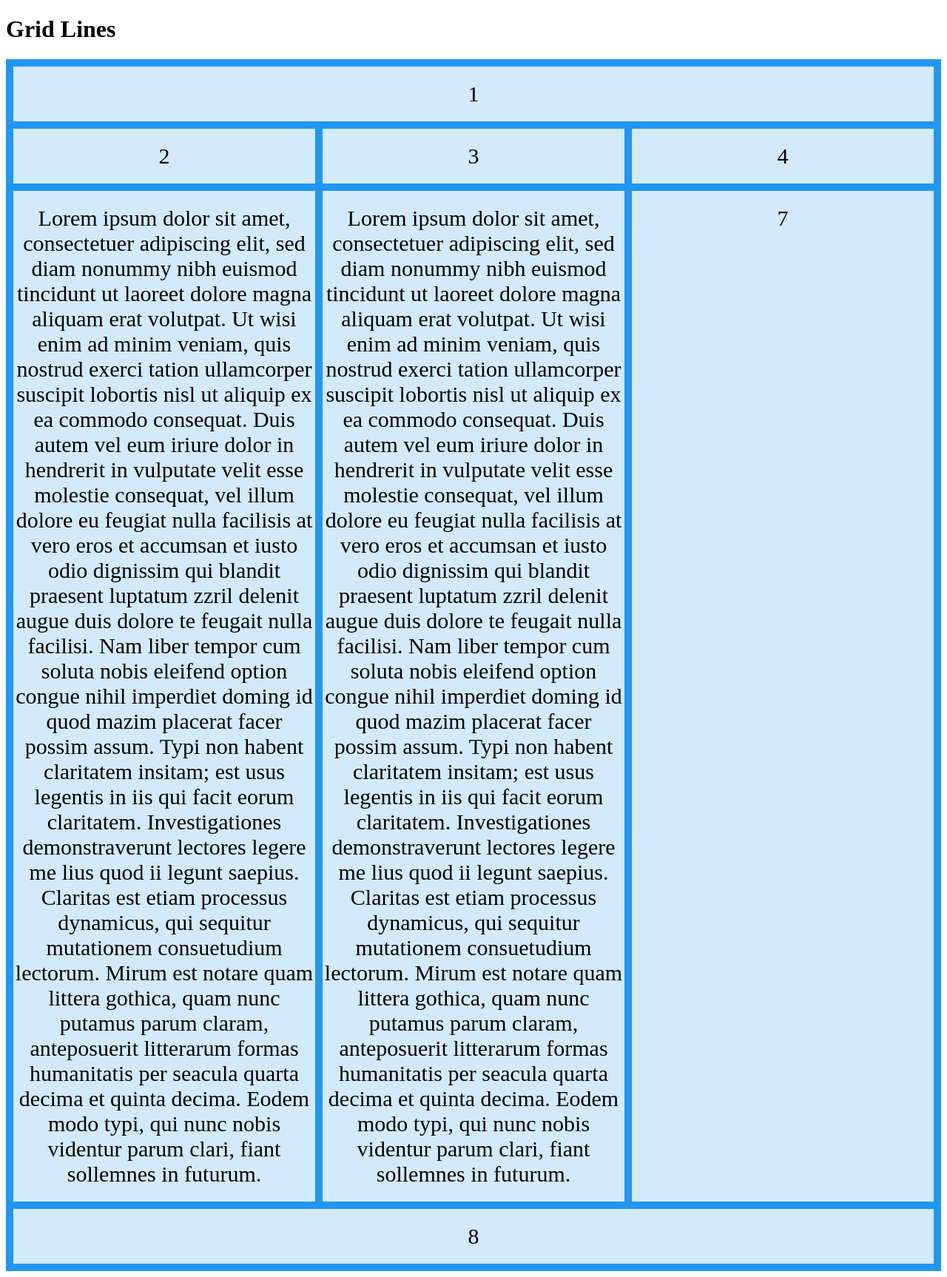
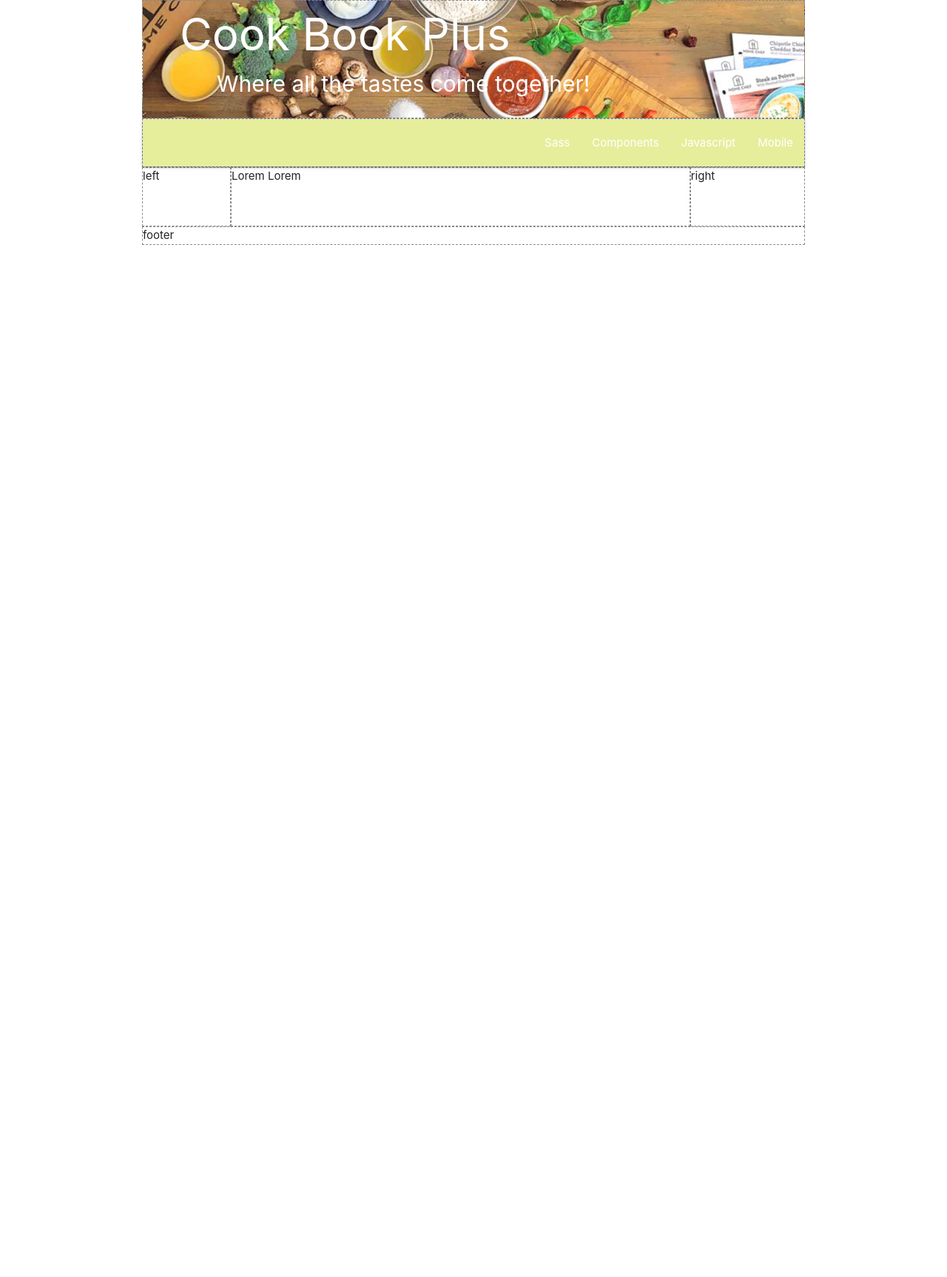
Before and after one commit to TaigaTenori/project4, a Flask app: page / in a window 1280 px wide. Shown: the whole page at 74% size. After the commit the page ends 331 px from the top, so only its background shows below. Run offline with Flask 2, Linux system fonts and the light colour scheme.

Commit message:
Added materialize menu

```diff
--- /dev/null
+++ b/static/css/style.css
@@ -0,0 +1,51 @@
+.container {
+  display: grid;
+  width: 100%;
+  height: 100%;
+  grid-template-areas: "header header header"
+  "menu menu menu"
+  "left main right"
+  "footer footer footer";
+  grid-template-columns: 120px 4fr 1fr;
+  grid-template-rows: 160px 1fr 80px;
+}
+.container > div {
+  border: 1px dashed #888;
+}
+
+.header {
+  grid-area: header;
+  background-image: url('../images/header.jpg');
+  background-position: center center;
+  background-size: cover;
+}
+.left {
+  grid-area: left;
+}
+.main {
+  grid-area: main;
+}
+.right {
+  grid-area: right;
+}
+.footer {
+  grid-area: footer;
+}
+.menu {
+    grid-area: menu;
+}
+#header {
+    font-size: 4em;
+    color: white;
+    padding-left: 50px;
+    display: block;
+
+
+}
+#header-small {
+    font-size: 2em;
+    color: white;
+    padding-left: 100px;
+
+
+}
--- a/static/style.css
+++ /dev/null
@@ -1,26 +0,0 @@
-.grid-container {
-  display: grid;
-  grid-template-columns: 1fr 1fr 1fr;
-  grid-gap: 10px;
-  background-color: #2196F3;
-  padding: 10px;
-}
-.grid-container > div {
-  background-color: rgba(255, 255, 255, 0.8);
-  text-align: center;
-  padding: 20px 0;
-  font-size: 30px;
-}
-
-.item5, .item6 {
-    padding: 10px;
-}
-.header {
-    grid-column-start: 1;
-    grid-column-end: -1;
-
-}
-.footer {
-    grid-column-start: 1;
-    grid-column-end: -1;
-}
--- a/templates/base.html
+++ b/templates/base.html
@@ -2,7 +2,13 @@
 <html>
     <head>
         <title> Cook Book Plus</title>
-        <link rel="stylesheet" href="{{url_for('static', filename='style.css')}}" type="text/css" />
+        <link rel="stylesheet" href="{{url_for('static', filename='css/style.css')}}" type="text/css" />
+
+        <!-- Compiled and minified CSS -->
+        <link rel="stylesheet" href="https://cdnjs.cloudflare.com/ajax/libs/materialize/1.0.0/css/materialize.min.css">
+
+        <!-- Compiled and minified JavaScript -->
+        <script src="https://cdnjs.cloudflare.com/ajax/libs/materialize/1.0.0/js/materialize.min.js"></script>
     </head>
 
     <body>
@@ -11,5 +17,11 @@
 
 
         {% endblock %}
+    <script>
+          document.addEventListener('DOMContentLoaded', function() {
+            var elems = document.querySelectorAll('.sidenav');
+            var instances = M.Sidenav.init(elems, options);
+          });
+    </script>
     </body>
 </html>
--- a/templates/index.html
+++ b/templates/index.html
@@ -1,71 +1,44 @@
 {% extends 'base.html' %}
 {% block content %}
 
-<h1>Grid Lines</h1>
 
-<div class="grid-container">
+<div class="container">
+  <div class="header">
+      <span id="header">Cook Book Plus</span>
+      <span id="header-small"> Where all the tastes come together!</span>
+  </div>
+  <div class="menu">
+       <nav>
+          <div class="lime lighten-3 nav-wrapper">
 
+            <a href="#" data-target="mobile-demo" class="sidenav-trigger"><i class="material-icons">menu</i></a>
+            <ul class="right hide-on-med-and-down">
+              <li><a href="sass.html">Sass</a></li>
+              <li><a href="badges.html">Components</a></li>
+              <li><a href="collapsible.html">Javascript</a></li>
+              <li><a href="mobile.html">Mobile</a></li>
+            </ul>
+          </div>
+        </nav>
 
-    <div class="header">1</div>
+        <ul class="sidenav" id="mobile-demo">
+          <li><a href="sass.html">Sass</a></li>
+          <li><a href="badges.html">Components</a></li>
+          <li><a href="collapsible.html">Javascript</a></li>
+          <li><a href="mobile.html">Mobile</a></li>
+        </ul>
+  </div>
+  <div class="left">left</div>
+  <div class="main">Lorem
+      Lorem
 
-    <div class="item2">2</div>
-    <div class="item3">3</div>
-    <div class="item4">4</div>
-    <div class="item5">
-        Lorem ipsum dolor sit amet, consectetuer adipiscing elit,
-        sed diam nonummy nibh euismod tincidunt ut laoreet dolore
-        magna aliquam erat volutpat. Ut wisi enim ad minim veniam,
-        quis nostrud exerci tation ullamcorper suscipit lobortis nisl
-        ut aliquip ex ea commodo consequat. Duis autem vel eum iriure
-        dolor in hendrerit in vulputate velit esse molestie consequat,
-        vel illum dolore eu feugiat nulla facilisis at vero eros et
-        accumsan et iusto odio dignissim qui blandit praesent luptatum
-        zzril delenit augue duis dolore te feugait nulla facilisi.
-        Nam liber tempor cum soluta nobis eleifend option congue
-        nihil imperdiet doming id quod mazim placerat facer possim
-        assum. Typi non habent claritatem insitam; est usus legentis
-        in iis qui facit eorum claritatem. Investigationes
-        demonstraverunt lectores legere me lius quod ii legunt saepius.
-        Claritas est etiam processus dynamicus, qui sequitur mutationem
-        consuetudium lectorum. Mirum est notare quam littera gothica,
-        quam nunc putamus parum claram, anteposuerit litterarum formas
-        humanitatis per seacula quarta decima et quinta decima. Eodem
-        modo typi, qui nunc nobis videntur parum clari, fiant sollemnes
-        in futurum.
-    </div>
-    <div class="item6">
-            Lorem ipsum dolor sit amet, consectetuer adipiscing elit,
-    sed diam nonummy nibh euismod tincidunt ut laoreet dolore
-    magna aliquam erat volutpat. Ut wisi enim ad minim veniam,
-    quis nostrud exerci tation ullamcorper suscipit lobortis nisl
-    ut aliquip ex ea commodo consequat. Duis autem vel eum iriure
-    dolor in hendrerit in vulputate velit esse molestie consequat,
-    vel illum dolore eu feugiat nulla facilisis at vero eros et
-    accumsan et iusto odio dignissim qui blandit praesent luptatum
-    zzril delenit augue duis dolore te feugait nulla facilisi.
-    Nam liber tempor cum soluta nobis eleifend option congue
-    nihil imperdiet doming id quod mazim placerat facer possim
-    assum. Typi non habent claritatem insitam; est usus legentis
-    in iis qui facit eorum claritatem. Investigationes
-    demonstraverunt lectores legere me lius quod ii legunt saepius.
-    Claritas est etiam processus dynamicus, qui sequitur mutationem
-    consuetudium lectorum. Mirum est notare quam littera gothica,
-    quam nunc putamus parum claram, anteposuerit litterarum formas
-    humanitatis per seacula quarta decima et quinta decima. Eodem
-    modo typi, qui nunc nobis videntur parum clari, fiant sollemnes
-    in futurum.
-    </div>
-
-    <div class="item7">7</div>
-    <div class="footer">8</div>
-
+  </div>
+  <div class="right">right</div>
+  <div class="footer">footer</div>
 </div>
 
 
 
 
 
-
-
-
 {% endblock %}
```
Also changed, not shown: static/images/header.jpg (added).
